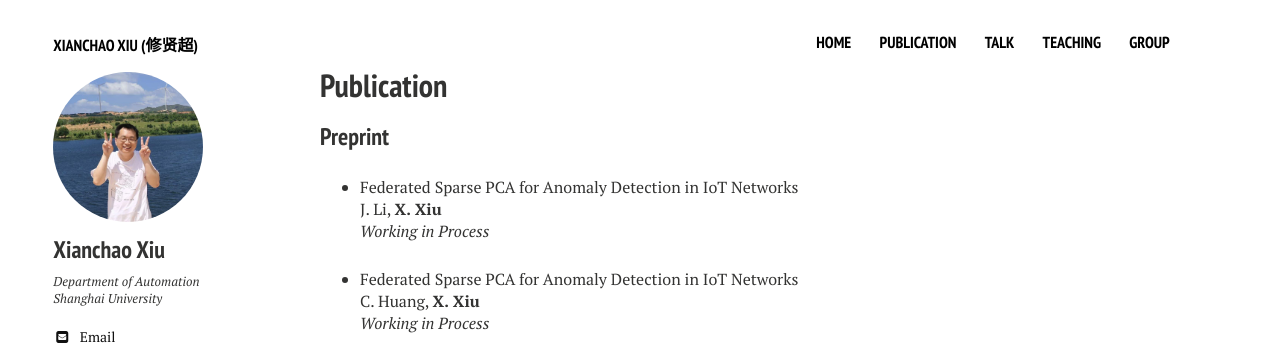
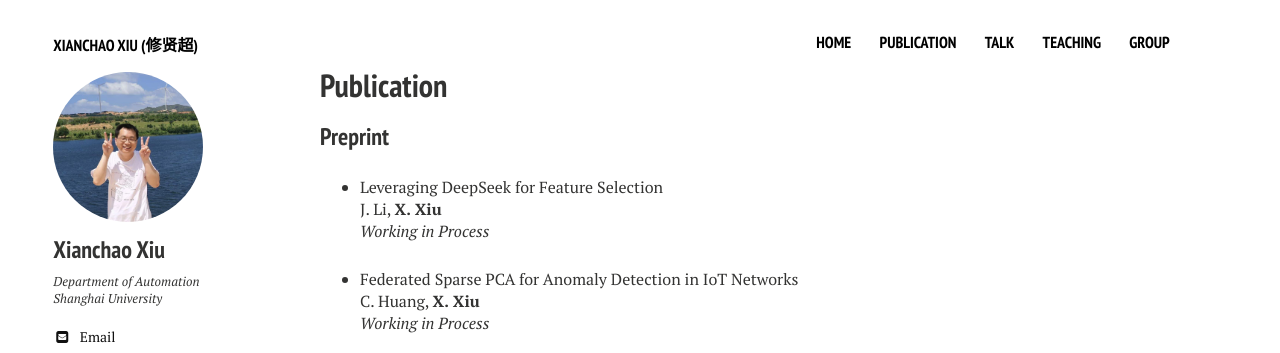
Before and after one commit to xianchaoxiu/xianchaoxiu.github.io, a Jekyll site: the page built from publication/index.md, in a window 1280 px wide and 900 px high. Shown: the top 353 px of the window. Built offline with Jekyll 4.4.1, drawn with Linux system fonts in a browser that asks for light colours; nearby versions of some CDN libraries.

Commit message:
Update index.md

```diff
--- a/publication/index.md
+++ b/publication/index.md
@@ -11,7 +11,7 @@ share: false
 
 ### Preprint
 
-* Federated Sparse PCA for Anomaly Detection in IoT Networks <br>
+* Leveraging DeepSeek for Feature Selection <br>
 J. Li, <b>X. Xiu</b> <br>
 <i>Working in Process </i><br>
 
```
